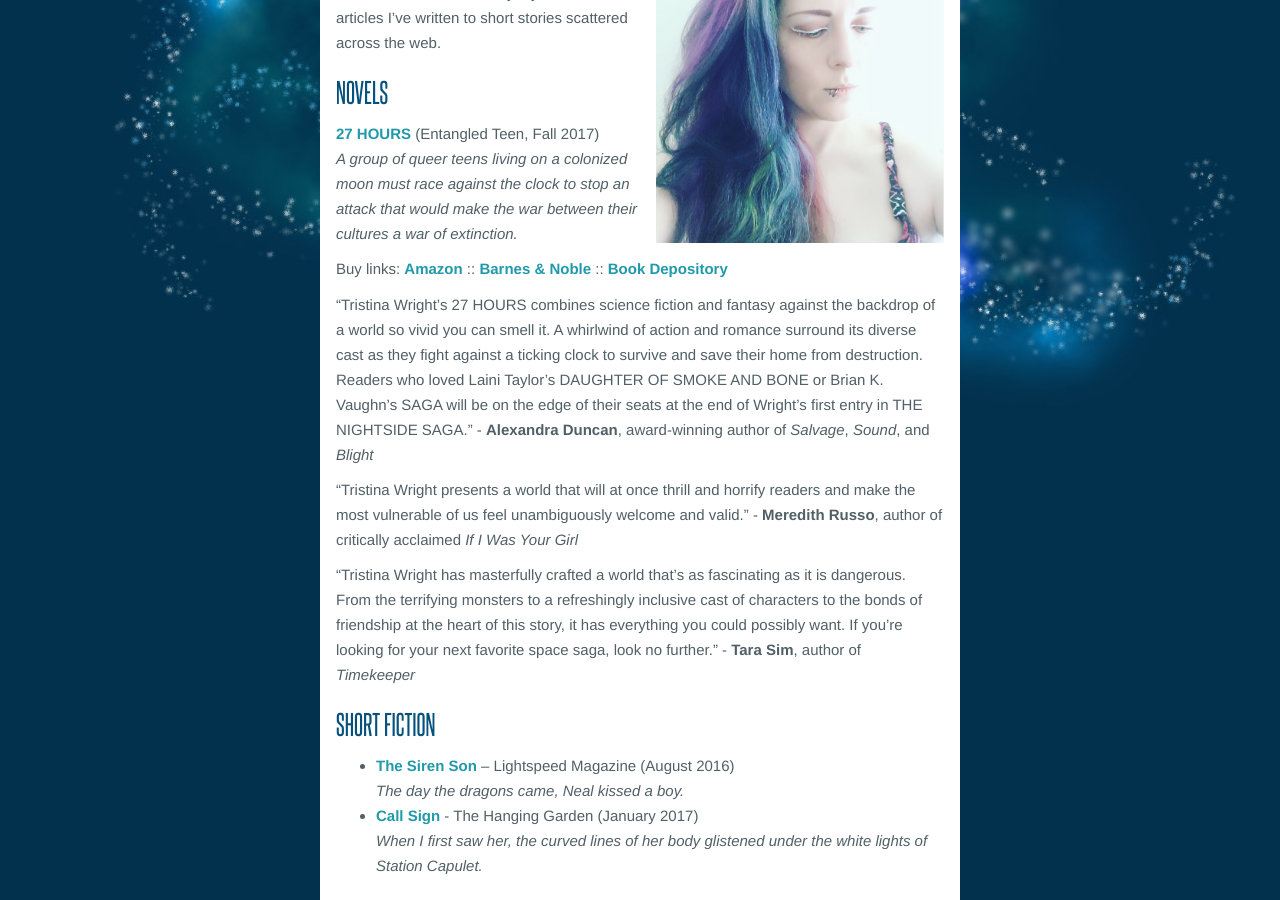
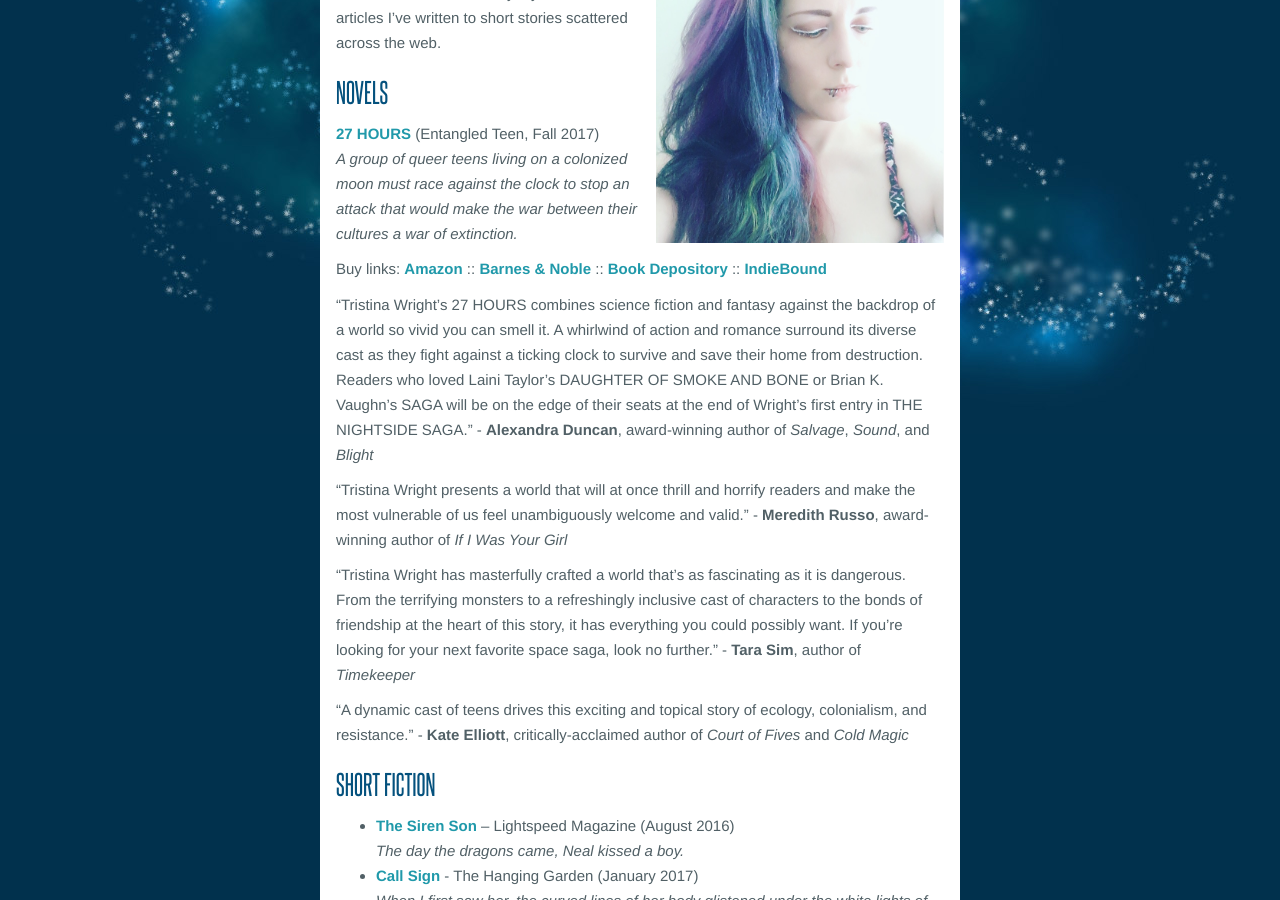
Before and after one commit to TristinaWright/tristinawright.github.io, a Jekyll site: the page built from _posts/static/2015-12-08-writing.md, in a window 1280 px wide and 900 px high, scrolled down 416 px. Built offline with Jekyll 4.4.1, drawn with Linux system fonts in a browser that asks for light colours.

Commit message:
Updated 2015-12-08-writing.md

```diff
--- a/_posts/static/2015-12-08-writing.md
+++ b/_posts/static/2015-12-08-writing.md
@@ -11,13 +11,15 @@
 **[27 HOURS](https://www.goodreads.com/book/show/28526192-27-hours)** (Entangled Teen, Fall 2017)
 _A group of queer teens living on a colonized moon must race against the clock to stop an attack that would make the war between their cultures a war of extinction._
 
-Buy links: [Amazon](https://www.amazon.com/dp/1633758206/ref=sr_1_1?s=books&ie=UTF8&qid=1481850992&sr=1-1) :: [Barnes & Noble](http://www.barnesandnoble.com/w/27-hours-tristina-wright/1125323416?ean=9781633758209) :: [Book Depository](https://www.bookdepository.com/27-Hours-Tristin-Wright/9781633758209)
+Buy links: [Amazon](https://www.amazon.com/dp/1633758206/ref=sr_1_1?s=books&ie=UTF8&qid=1481850992&sr=1-1) :: [Barnes & Noble](http://www.barnesandnoble.com/w/27-hours-tristina-wright/1125323416?ean=9781633758209) :: [Book Depository](https://www.bookdepository.com/27-Hours-Tristin-Wright/9781633758209) :: [IndieBound](http://www.indiebound.org/book/9781633758209)
 
 "Tristina Wright's 27 HOURS combines science fiction and fantasy against the backdrop of a world so vivid you can smell it. A whirlwind of action and romance surround its diverse cast as they fight against a ticking clock to survive and save their home from destruction. Readers who loved Laini Taylor's DAUGHTER OF SMOKE AND BONE or Brian K. Vaughn's SAGA will be on the edge of their seats at the end of Wright's first entry in THE NIGHTSIDE SAGA." - **Alexandra Duncan**, award-winning author of _Salvage_, _Sound_, and _Blight_
 
-"Tristina Wright presents a world that will at once thrill and horrify readers and make the most vulnerable of us feel unambiguously welcome and valid." - **Meredith Russo**, author of critically acclaimed _If I Was Your Girl_
+"Tristina Wright presents a world that will at once thrill and horrify readers and make the most vulnerable of us feel unambiguously welcome and valid." - **Meredith Russo**, award-winning author of _If I Was Your Girl_
 
 "Tristina Wright has masterfully crafted a world that's as fascinating as it is dangerous. From the terrifying monsters to a refreshingly inclusive cast of characters to the bonds of friendship at the heart of this story, it has everything you could possibly want. If you're looking for your next favorite space saga, look no further." - **Tara Sim**, author of _Timekeeper_
+
+"A dynamic cast of teens drives this exciting and topical story of ecology, colonialism, and resistance." - **Kate Elliott**, critically-acclaimed author of _Court of Fives_ and _Cold Magic_
 
 
 ### Short Fiction
```
